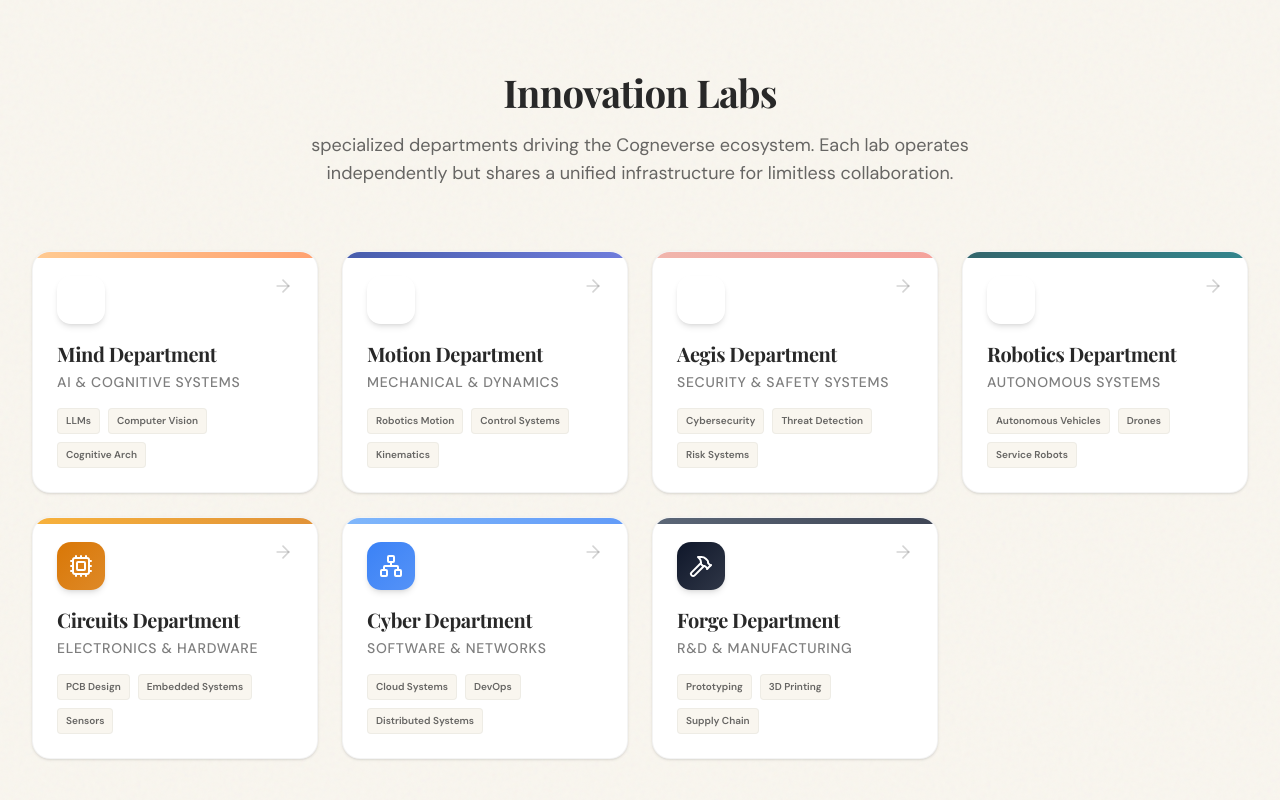
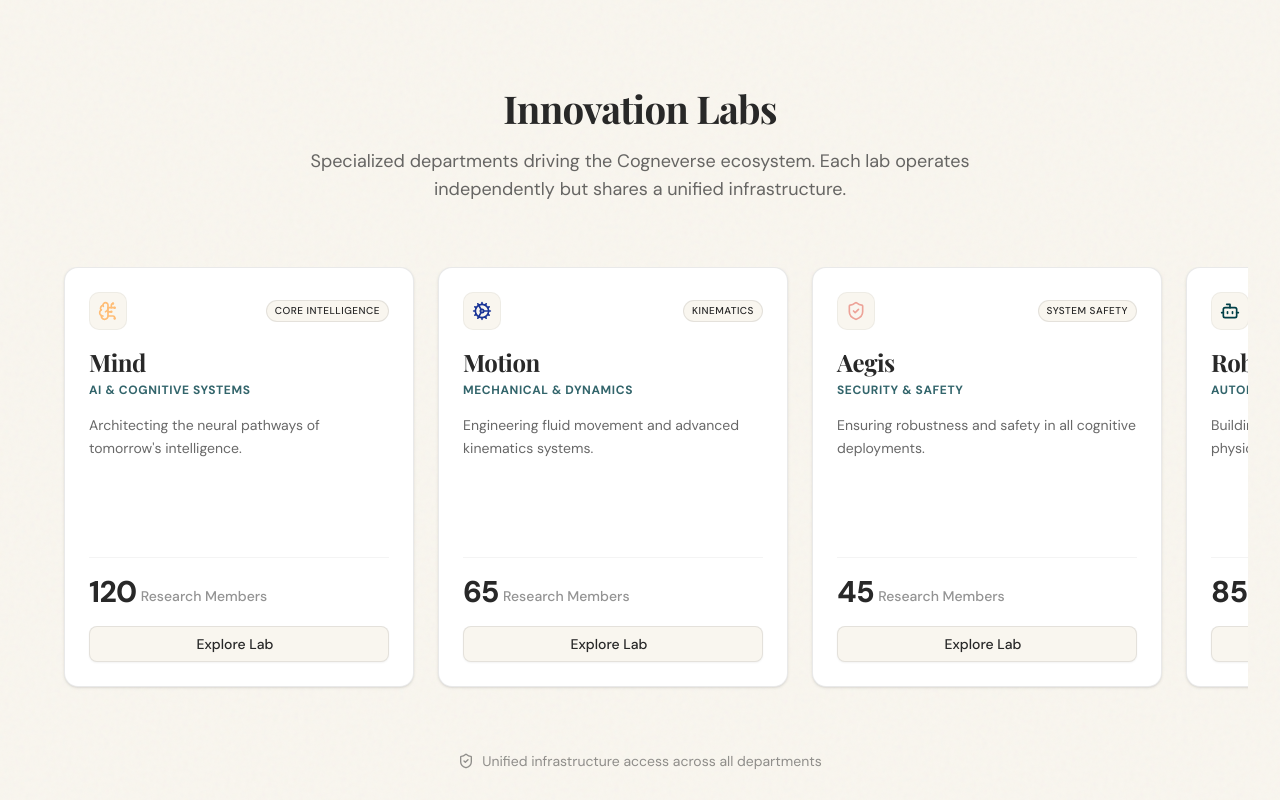
Before and after one commit to Jay-Suryawansh7/CogneoVerse, a Next.js app in the folder cogneverse-app/: page / in a window 1280 px wide. Shown: the part 3760-4560 px from the top of the page. Built offline with nearby package versions, Linux system fonts and the light colour scheme; a web font is replaced by a local one.

Commit message:
feat(departments): update section with improved layout and animations

```diff
--- a/cogneverse-app/src/components/sections/DepartmentsSection.tsx
+++ b/cogneverse-app/src/components/sections/DepartmentsSection.tsx
@@ -1,157 +1,217 @@
 "use client";
 
-import { revealVariants, containerVariants } from "@/lib/animations";
 import { motion } from "framer-motion";
 import { Section, SectionHeader } from "@/components/layout/Section";
 import {
-  BrainCircuit, // Mind
-  Cog, // Motion
-  ShieldCheck, // Aegis
-  Bot, // Robotics
-  Cpu, // Circuits
-  Network, // Cyber
-  Hammer, // Forge
-  ArrowRight
+  BrainCircuit, Cog, ShieldCheck, Bot, Cpu, Network, Hammer,
+  ArrowRight, PlusIcon, ShieldCheckIcon
 } from "lucide-react";
+import { Badge } from "@/components/ui/badge";
+import { Button } from "@/components/ui/button";
+import { BorderTrail } from "@/components/ui/border-trail";
+import { revealVariants } from "@/lib/animations";
 
-// Department Data based on System Specification
+// Department Data
 const departments = [
   {
     id: "mind",
-    name: "Mind Department",
+    name: "Mind",
+    fullName: "Mind Department",
     domain: "AI & Cognitive Systems",
     icon: BrainCircuit,
-    focus: ["LLMs", "Computer Vision", "Cognitive Arch"],
-    color: "var(--color-nectarine)", // Nectarine
-    gradient: "from-[var(--color-nectarine)] to-[#FF8A4C]",
-    delay: 0.1
+    description: "Architecting the neural pathways of tomorrow's intelligence.",
+    stats: { members: 120, projects: 14 },
+    color: "var(--color-nectarine)",
+    delay: 0.1,
+    highlight: "Core Intelligence"
   },
   {
     id: "motion",
-    name: "Motion Department",
+    name: "Motion",
+    fullName: "Motion Department",
     domain: "Mechanical & Dynamics",
     icon: Cog,
-    focus: ["Robotics Motion", "Control Systems", "Kinematics"],
-    color: "var(--color-cobalt)", // Cobalt
-    gradient: "from-[var(--color-cobalt)] to-[#4B5CD3]",
-    delay: 0.2
+    description: "Engineering fluid movement and advanced kinematics systems.",
+    stats: { members: 65, projects: 9 },
+    color: "var(--color-cobalt)",
+    delay: 0.15,
+    highlight: "Kinematics"
   },
   {
     id: "aegis",
-    name: "Aegis Department",
-    domain: "Security & Safety Systems",
+    name: "Aegis",
+    fullName: "Aegis Department",
+    domain: "Security & Safety",
     icon: ShieldCheck,
-    focus: ["Cybersecurity", "Threat Detection", "Risk Systems"],
-    color: "var(--color-pink-eraser)", // Pink Eraser
-    gradient: "from-[var(--color-pink-eraser)] to-[#F28B82]",
-    delay: 0.3
+    description: "Ensuring robustness and safety in all cognitive deployments.",
+    stats: { members: 45, projects: 5 },
+    color: "var(--color-pink-eraser)",
+    delay: 0.2,
+    highlight: "System Safety"
   },
   {
     id: "robotics",
-    name: "Robotics Department",
+    name: "Robotics",
+    fullName: "Robotics Department",
     domain: "Autonomous Systems",
     icon: Bot,
-    focus: ["Autonomous Vehicles", "Drones", "Service Robots"],
-    color: "var(--color-oceanic)", // Oceanic
-    gradient: "from-[var(--color-oceanic)] to-[#00666F]",
-    delay: 0.1
+    description: "Building autonomous agents that navigate the physical world.",
+    stats: { members: 85, projects: 8 },
+    color: "var(--color-oceanic)",
+    delay: 0.25,
+    highlight: "Physical AI"
   },
   {
     id: "circuits",
-    name: "Circuits Department",
+    name: "Circuits",
+    fullName: "Circuits Department",
     domain: "Electronics & Hardware",
     icon: Cpu,
-    focus: ["PCB Design", "Embedded Systems", "Sensors"],
-    color: "#D97706", // Darker Amber/Orange distinct from Nectarine but warm
-    gradient: "from-[#F59E0B] to-[#D97706]",
-    delay: 0.2
+    description: "Developing next-gen sensors and embedded computation layers.",
+    stats: { members: 55, projects: 11 },
+    color: "#D97706",
+    delay: 0.3,
+    highlight: "Hardware"
   },
   {
     id: "cyber",
-    name: "Cyber Department",
+    name: "Cyber",
+    fullName: "Cyber Department",
     domain: "Software & Networks",
     icon: Network,
-    focus: ["Cloud Systems", "DevOps", "Distributed Systems"],
-    color: "#3B82F6", // Lighter Blue distinct from Cobalt
-    gradient: "from-[#60A5FA] to-[#3B82F6]",
-    delay: 0.3
+    description: "Orchestrating distributed cloud systems and low-latency networks.",
+    stats: { members: 90, projects: 16 },
+    color: "#3B82F6",
+    delay: 0.35,
+    highlight: "Network"
   },
   {
     id: "forge",
-    name: "Forge Department",
+    name: "Forge",
+    fullName: "Forge Department",
     domain: "R&D & Manufacturing",
     icon: Hammer,
-    focus: ["Prototyping", "3D Printing", "Supply Chain"],
-    color: "#0F172A", // Slate/Dark distinct from Oceanic
-    gradient: "from-[#334155] to-[#0F172A]",
-    delay: 0.2
+    description: "Rapid prototyping and advanced manufacturing techniques.",
+    stats: { members: 40, projects: 7 },
+    color: "#0F172A",
+    delay: 0.4,
+    highlight: "R&D"
   }
 ];
 
 export function DepartmentsSection() {
   return (
-    <Section id="departments" variant="default" withNoise>
+    <Section id="departments" variant="default" className="py-24" withNoise>
       <SectionHeader
         title="Innovation Labs"
-        subtitle="specialized departments driving the Cogneverse ecosystem. Each lab operates independently but shares a unified infrastructure for limitless collaboration."
+        subtitle="Specialized departments driving the Cogneverse ecosystem. Each lab operates independently but shares a unified infrastructure."
       />
 
+      <div className="relative w-full mt-12 overflow-hidden">
+        {/* Horizontal Scroll Container */}
+        {/* Horizontal Scroll Container */}
         <motion.div
-        className="grid grid-cols-1 md:grid-cols-2 lg:grid-cols-3 xl:grid-cols-4 gap-6"
-        variants={containerVariants}
+          className="flex overflow-x-auto pb-12 px-4 md:px-8 gap-6 snap-x snap-mandatory scrollbar-hide -mx-4 md:mx-0"
           initial="hidden"
           whileInView="visible"
           viewport={{ once: true, margin: "-50px" }}
+          variants={{
+            hidden: { opacity: 0 },
+            visible: {
+              opacity: 1,
+              transition: {
+                staggerChildren: 0.1
+              }
+            }
+          }}
         >
-        {departments.map((dept) => (
+          {departments.map((dept, index) => (
             <motion.div
               key={dept.id}
-            variants={revealVariants}
-            className="group relative bg-white rounded-2xl p-6 shadow-sm border border-[var(--color-ink)]/5 hover:shadow-lg transition-all duration-300 hover:-translate-y-1 overflow-hidden"
+              variants={{
+                hidden: { opacity: 0, x: 20 },
+                visible: {
+                    opacity: 1,
+                    x: 0,
+                    transition: { duration: 0.5, ease: "easeOut" }
+                }
+              }}
+              className="relative group h-full flex-shrink-0 w-[85vw] md:w-[350px] snap-center"
             >
-            {/* Top Border Accent */}
-            <div
-              className={`absolute top-0 left-0 right-0 h-1.5 bg-gradient-to-r ${dept.gradient} opacity-80 group-hover:opacity-100 transition-opacity`}
-            />
+              {/* Card Container */}
+              <div className="relative h-full flex flex-col bg-white rounded-xl border border-[var(--color-ink)]/10 p-6 shadow-sm hover:shadow-xl transition-shadow duration-500 overflow-hidden min-h-[420px]">
 
-            <div className="flex items-start justify-between mb-4">
-              <div
-                className="w-12 h-12 rounded-xl flex items-center justify-center text-white shadow-md group-hover:scale-110 transition-transform duration-300"
-                style={{ background: `linear-gradient(135deg, ${dept.color}, ${dept.color}dd)` }}
-              >
-                <dept.icon className="w-6 h-6" />
-              </div>
-              <ArrowRight
-                className="w-5 h-5 text-[var(--color-ink)]/20 group-hover:text-[var(--color-cobalt)] group-hover:translate-x-1 transition-all"
+                {/* Decorative Corners */}
+                <PlusIcon className="absolute -top-2 -left-2 w-4 h-4 text-[var(--color-ink)]/20" />
+                <PlusIcon className="absolute -top-2 -right-2 w-4 h-4 text-[var(--color-ink)]/20" />
+                <PlusIcon className="absolute -bottom-2 -left-2 w-4 h-4 text-[var(--color-ink)]/20" />
+                <PlusIcon className="absolute -bottom-2 -right-2 w-4 h-4 text-[var(--color-ink)]/20" />
+
+                {/* Animated Border Trail on Hover */}
+                <div className="opacity-0 group-hover:opacity-100 transition-opacity duration-500">
+                    <BorderTrail
+                    style={{
+                        boxShadow: `0px 0px 60px 30px ${dept.color}40, 0 0 100px 60px ${dept.color}20`,
+                        backgroundColor: dept.color
+                    }}
+                    size={80}
                     />
                 </div>
 
-            <h3
-              className="text-xl font-bold text-[var(--color-ink)] mb-1"
-              style={{ fontFamily: "var(--font-display)" }}
-            >
+                {/* Header */}
+                <div className="space-y-4 mb-6 relative z-10">
+                  <div className="flex items-center justify-between">
+                    <div className={`p-2 rounded-lg bg-[var(--color-paper)] border border-[var(--color-ink)]/5 text-[var(--color-ink)]`}>
+                        <dept.icon className="w-5 h-5" style={{ color: dept.color }} />
+                    </div>
+                    {dept.highlight && (
+                        <Badge variant="secondary" className="bg-[var(--color-paper)] text-[var(--color-ink)] text-[10px] uppercase tracking-wider border border-[var(--color-ink)]/10">
+                            {dept.highlight}
+                        </Badge>
+                    )}
+                  </div>
+
+                  <div>
+                    <h3 className="text-2xl font-bold text-[var(--color-ink)]" style={{ fontFamily: "var(--font-display)" }}>
                         {dept.name}
                     </h3>
-
-            <p
-              className="text-[var(--color-ink)]/60 text-sm font-medium mb-4 uppercase tracking-wider"
-            >
+                    <p className="text-xs font-bold text-[var(--color-oceanic)] uppercase tracking-wider mt-1 opacity-80">
                         {dept.domain}
                     </p>
+                  </div>
 
-            <div className="flex flex-wrap gap-2 mt-auto">
-              {dept.focus.map((item) => (
-                <span
-                  key={item}
-                  className="px-2 py-1 bg-[var(--color-paper)] rounded text-[10px] font-semibold text-[var(--color-ink)]/70 border border-[var(--color-ink)]/5"
-                >
-                  {item}
+                  <p className="text-sm text-[var(--color-ink)]/70 leading-relaxed min-h-[3rem]">
+                    {dept.description}
+                  </p>
+                </div>
+
+                {/* Metrics / Pricing Style Info */}
+                <div className="mt-auto space-y-4 relative z-10 pt-4 border-t border-[var(--color-ink)]/5">
+                  <div className="flex items-end gap-1">
+                    <span className="text-3xl font-extrabold text-[var(--color-ink)] tabular-nums tracking-tight">
+                        {dept.stats.members}
                     </span>
-              ))}
+                    <span className="text-sm text-[var(--color-ink)]/50 mb-1 font-medium">Research Members</span>
+                  </div>
+
+                  <Button className="w-full group/btn" variant="outline">
+                    <span className="group-hover/btn:mr-2 transition-all">Explore Lab</span>
+                    <ArrowRight className="w-4 h-4 opacity-0 group-hover/btn:opacity-100 transition-all -ml-4 group-hover/btn:ml-0" />
+                  </Button>
+                </div>
+
               </div>
             </motion.div>
           ))}
         </motion.div>
+
+        {/* Bottom Access Note */}
+        <div className="mt-4 text-center flex items-center justify-center gap-2 text-sm text-[var(--color-ink)]/50">
+           <ShieldCheckIcon className="w-4 h-4" />
+           <span>Unified infrastructure access across all departments</span>
+        </div>
+
+      </div>
     </Section>
   );
 }
```
Lines whose indentation alone changed are shown as unchanged.
